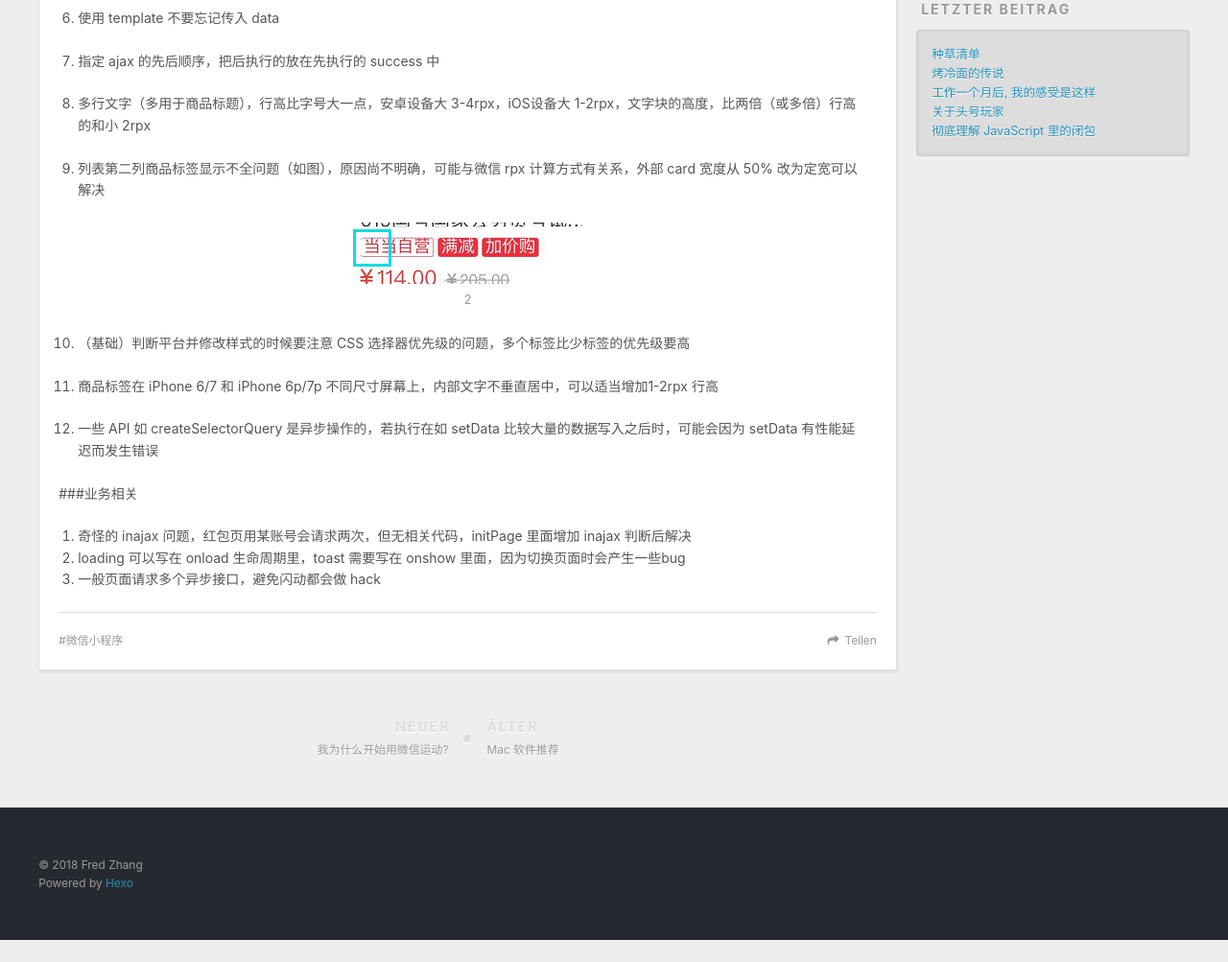
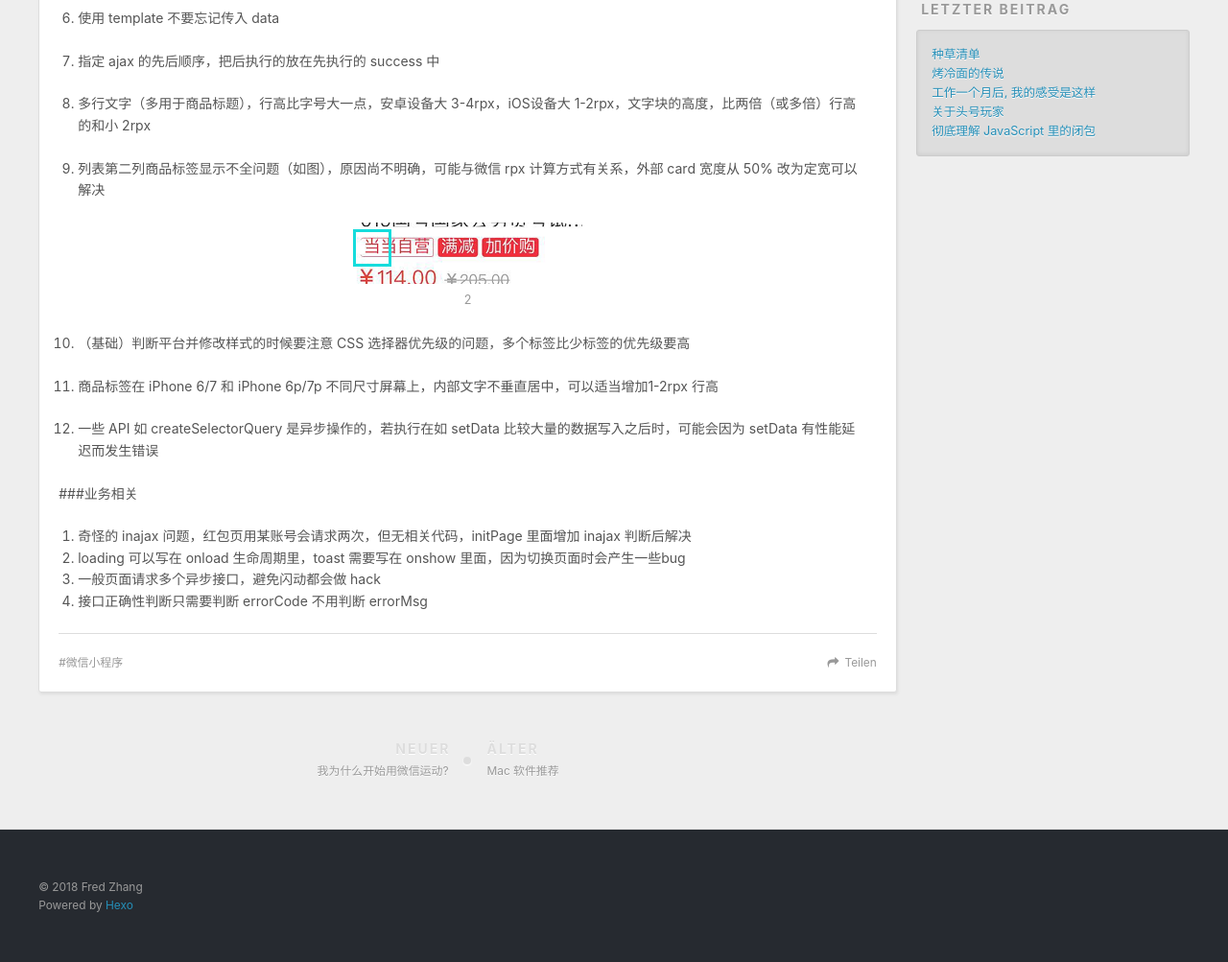
Before and after one commit to zxfred/zxfred.github.io, a plain HTML site: page 2018/03/29/小程序的一些总结/index.html in a window 1280 px wide. Shown: the part 759-1762 px from the top of the page at 96% size. Before the commit the page ends 1739 px from the top, so only its background shows below. Drawn offline with nearby package versions, Linux system fonts and the light colour scheme; files whose address does not match are found by name.

Commit message:
Site updated: 2018-04-17 15:50:14

```diff
--- a/2018/03/29/小程序的一些总结/index.html
+++ b/2018/03/29/小程序的一些总结/index.html
@@ -15,7 +15,7 @@
 <meta property="og:site_name" content="Acidic Accident">
 <meta property="og:description" content="学习小程序开发过程中的一些总结，持续更新ing ###小Tips  scroll-view 标签需要在内部再套一层块级 container 标签，并设置 container 足够宽  line-height 需要比字号大一些，避免整行文字显示不完整  iPhone 下显示正常，安卓机下显示错误的问题，需要在 JS 中判断设备类型并针对性解决，如商品促销标签  不应该频繁使用 setData ，不应">
 <meta property="og:image" content="http://zxfred.github.io/2018/03/29/img/2.png">
-<meta property="og:updated_time" content="2018-04-17T04:23:27.000Z">
+<meta property="og:updated_time" content="2018-04-17T07:49:56.000Z">
 <meta name="twitter:card" content="summary">
 <meta name="twitter:title" content="小程序相关总结">
 <meta name="twitter:description" content="学习小程序开发过程中的一些总结，持续更新ing ###小Tips  scroll-view 标签需要在内部再套一层块级 container 标签，并设置 container 足够宽  line-height 需要比字号大一些，避免整行文字显示不完整  iPhone 下显示正常，安卓机下显示错误的问题，需要在 JS 中判断设备类型并针对性解决，如商品促销标签  不应该频繁使用 setData ，不应">
@@ -122,6 +122,7 @@
 <li>奇怪的 inajax 问题，红包页用某账号会请求两次，但无相关代码，initPage 里面增加 inajax 判断后解决</li>
 <li>loading 可以写在 onload 生命周期里，toast 需要写在 onshow 里面，因为切换页面时会产生一些bug</li>
 <li>一般页面请求多个异步接口，避免闪动都会做 hack</li>
+<li>接口正确性判断只需要判断 errorCode 不用判断 errorMsg</li>
 </ol>
 
 
```
Also changed, not shown: index.html (+1 -0 lines).
